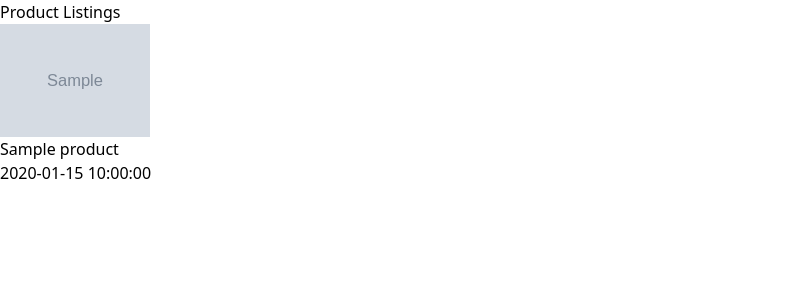
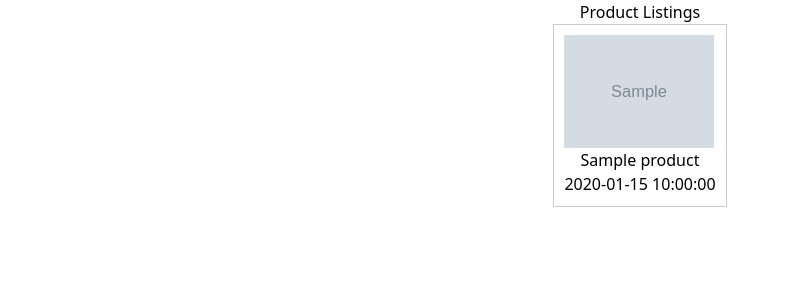
Before and after one commit to screeck/ShareFare, a Flask app: page /main in a window 1280 px wide. Shown: the part 85-385 px from the top of the page, without its empty margins (0-790 px from the left). Run offline with Flask 2, Linux system fonts and the light colour scheme; grey boxes marked "Sample" are stand-in pictures; a database or web service that is not in the repository returns one stand-in record (values such as "Sample title"); some libraries are stand-ins or nearby versions.

Commit message:
added rows in display

```diff
--- a/templates/main.html
+++ b/templates/main.html
@@ -25,6 +25,21 @@
         .shrink-image {
             width: 150px; /* Adjust the width value as needed */
             height: auto; /* The height will be adjusted automatically to maintain the aspect ratio */
+        }
+        .product-listings {
+            text-align: center;
+        }
+
+        .product-row {
+            display: flex;
+            flex-wrap: wrap;
+            justify-content: center;
+            gap: 20px;
+        }
+
+        .product {
+            border: 1px solid #ccc;
+            padding: 10px;
         }
     </style>
     <script>
@@ -58,9 +73,10 @@
     </nav>
 
     <!-- Product Listings Section -->
-    <div class="product-listings">
-        <h2>Product Listings</h2>
-        <div class="products">
+<div class="product-listings">
+    <h2>Product Listings</h2>
+    <div class="products">
+        <div class="product-row">
             {% for product in products %}
                 <div class="product">
                     {% for image_url in product[3] %}
@@ -72,5 +88,6 @@
             {% endfor %}
         </div>
     </div>
+</div>
 </body>
 </html>
```
